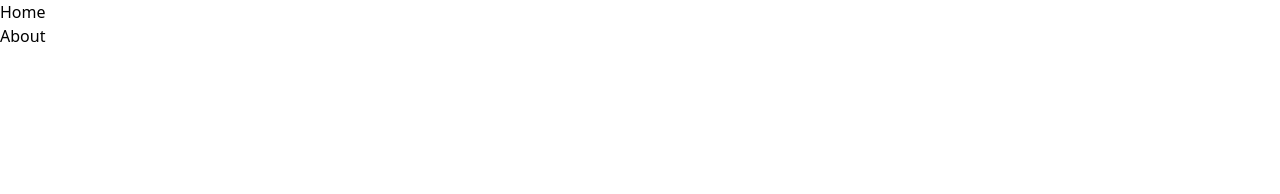
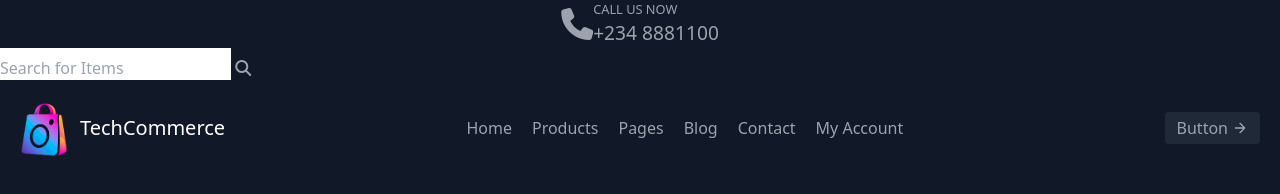
Before and after one commit to Jprinceoluwa/Techcommerce, a plain HTML site: page index.html in a window 1280 px wide. Drawn offline with nearby package versions, Linux system fonts and the light colour scheme.

```diff
--- a/index.html
+++ b/index.html
@@ -22,16 +22,63 @@
     <link rel="stylesheet" href="style.css" />
   </head>
   <body>
-    <header>
-      <nav class="text-green w-2o h-3o">
-        <ul>
-          <li><a href="">Home</a></li>
-          <li><a href="">About</a></li>
-          <li><a href=""></a></li>
-          <li><a href=""></a></li>
-          <li><a href=""></a></li>
-        </ul>
-      </nav>
+    <header class="text-gray-400 bg-gray-900 body-font">
+      <div class="top">
+        <div class="child topFirst">
+          <i class="fa-solid fa-phone fa-2x"></i>
+          <div class="texts">
+            <small>CALL US NOW</small>
+            <big>+234 8881100</big>
+          </div>
+        </div>
+        <div class="child">
+          <form action="">
+            <input type="search" placeholder="Search for Items" class="w-420 pt-2 ">
+            <button class="searchbtn"><i class="fa-solid fa-magnifying-glass"></i></button>
+          </form>
+        </div>
+        <div class="child"></div>
+      </div>
+      <div
+        class="container mx-auto flex flex-wrap p-5 flex-col md:flex-row items-center"
+      >
+        <a
+          class="flex title-font font-medium items-center text-white mb-4 md:mb-0"
+        >
+          <img src="./img/logo.png" alt="">
+            <path
+              d="M12 2L2 7l10 5 10-5-10-5zM2 17l10 5 10-5M2 12l10 5 10-5"
+            ></path>
+          </svg><br>
+          <p class="ml-3 text-xl">TechCommerce</p>
+        </a>
+        <nav
+          class="md:ml-auto md:mr-auto flex flex-wrap items-center text-base justify-center"
+        >
+          <a class="mr-5 hover:text-white cursor-pointer">Home</a>
+          <a class="mr-5 hover:text-white cursor-pointer">Products</a>
+          <a class="mr-5 hover:text-white cursor-pointer">Pages</a>
+          <a class="mr-5 hover:text-white cursor-pointer">Blog</a>
+          <a class="mr-5 hover:text-white cursor-pointer">Contact</a>
+          <a class="mr-5 hover:text-white cursor-pointer">My Account</a>
+        </nav>
+        <button
+          class="inline-flex items-center bg-gray-800 border-0 py-1 px-3 focus:outline-none hover:bg-gray-700 rounded text-base mt-4 md:mt-0"
+        >
+          Button
+          <svg
+            fill="none"
+            stroke="currentColor"
+            stroke-linecap="round"
+            stroke-linejoin="round"
+            stroke-width="2"
+            class="w-4 h-4 ml-1"
+            viewBox="0 0 24 24"
+          >
+            <path d="M5 12h14M12 5l7 7-7 7"></path>
+          </svg>
+        </button>
+      </div>
     </header>
   </body>
 </html>
--- a/style.css
+++ b/style.css
@@ -1,6 +1,27 @@
 :root{
-    --mainColor: #EB1416;
-    --textColor: #000000;
+    --secondaryColor: #EB1416;
+    --bgColor: #000000;
     --colorTwo: #BCA4D5;
-    --bgColor: #FFFBFB;
+    --textColor: #FFFBFB;
+    --mainColor: #1A202C;
 }
+header{
+    width: 100%;
+    height: 100vh;
+    /* background: url(./img/main\ image.png);
+    background-position: center;
+    background-size: auto;
+    background-repeat: no-repeat; */
+}
+header img{
+    display: block;
+    width: 3em;
+}
+.topFirst{
+    display: flex;
+    justify-content: center;
+    align-items: center;
+}
+.texts{
+   display: grid;
+}
```
Also changed, not shown: signup.html (added, +30 -0 lines), img/logo.png (added), img/main image.png (added).
